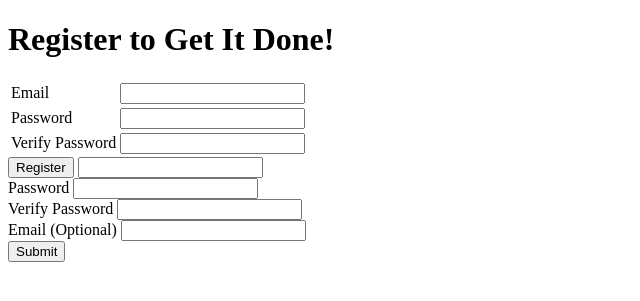
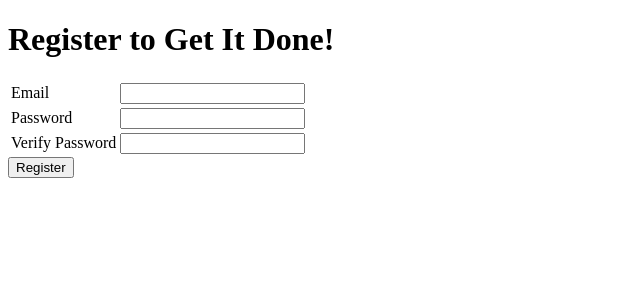
Before and after one commit to PeejayGarcia/get-it-done, a Flask app: page /register in a window 1280 px wide. Shown: the top 301 px of the page, without its empty margins (0-640 px from the left). Run offline with Flask 2, Linux system fonts and the light colour scheme.

Commit message:
added login and register handler functionality

```diff
--- a/main.py
+++ b/main.py
@@ -17,13 +17,57 @@ class Task(db.Model):
         self.name = name
         self.completed = False
 
-@app.route('/login')
+
+class User(db.Model):
+
+    id = db.Column(db.Integer, primary_key=True)
+    email = db.Column(db.String(120), unique=True)
+    password = db.Column(db.String(120))
+
+    def __init__(self, email, password):
+        self.email = email
+        self.password = password
+
+
+@app.route('/login', methods=['POST', 'GET'])
 def login():
+    if request.method == 'POST':
+        email = request.form['email']
+        password = request.form['password']
+        user = User.query.filter_by(email=email).first()
+        if user and user.password == password:
+            # TODO ~ "remember" that the user has logged in
+
+            return redirect('/')
+        else:
+            # TODO - explain why login failed
+            return '<h1>Error!</h1>'
+
+
     return render_template('login.html')
 
 
-@app.route('/register')
+@app.route('/register', methods=['POST', 'GET'])
 def register():
+    if request.method == 'POST':
+        email = request.form['email']
+        password = request.form['password']
+        verify = request.form['verify']
+
+
+        # TODO - validate user's data
+
+        existing_user = User.query.filter_by(email=email).first()
+        if not existing_user:
+            new_user = User(email,password)
+            db.session.add(new_user)
+            db.session.commit()
+            # TODO - "remember" the user
+            return redirect('/')
+        else:
+            # TODO - user better response messaging
+            return "<h1>Duplicate user</h1>"
+
     return render_template('register.html')
 
 
--- a/templates/login.html
+++ b/templates/login.html
@@ -1,12 +1,14 @@
+{% extends "base.html" %}
+
 {% block content %}
 <h1>Log in to Get It Done!</h1>
-<p>If you don't have an account, you may<a href="/register">register</a></p>
+<p>If you don't have an account, you may <a href="/register">register</a> for one</p>
 <form action="/login" method="post">
     <table>
         <tr>
             <td><label for="email">Email</label></td>
             <td>
-                <input name="email" type="email" value="{{email}}">
+                <input name="email" type="email" value="{{ email }}">
             </td>
         </tr>
         <tr>
--- a/templates/register.html
+++ b/templates/register.html
@@ -1,6 +1,6 @@
 {% extends "base.html" %}
+
 {% block content %}
-
 <h1>Register to Get It Done!</h1>
 <form action="/register" method="post">
     <table>
@@ -26,24 +26,6 @@
         </tr>
     </table>
     <input type="submit" value="Register">
-
-        <input type="text" id="new-username" name="new-username" value="{{new_username}}" />
-        <span class="error">{{username_error}}</span>
-        <br>
-        Password
-        <input id="new-password" type="password" name="new-password" value="{{new_password}}" />
-        <span class="error">{{password_error}}</span>
-        <br>
-        Verify Password
-        <input id="match-password" type="password" name="match-password" value="{{match_password}}" />
-        <span class="error">{{match_error}}</span>
-        <br>
-        Email (Optional)
-        <input type="text" name="register-email"/>
-
-    </fieldset>
-    <br>
-    <input type="submit" value="Submit"/>
 </form>
 
 
```
